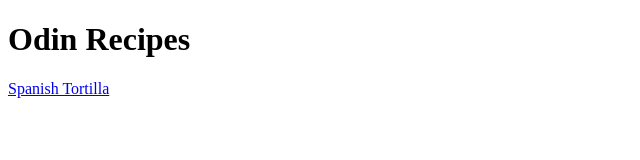
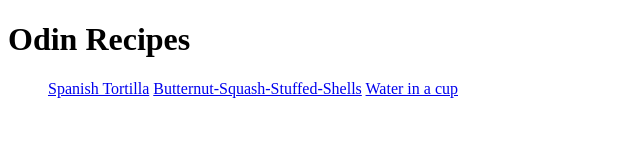
Before and after one commit to 0csis/odin-recipes, a plain HTML site: page index.html in a window 1280 px wide. Shown: the whole page, without its empty margins (0-640 px from the left). Drawn offline with Linux system fonts and the light colour scheme.

Commit message:
Modify index.html

```diff
--- a/index.html
+++ b/index.html
@@ -8,6 +8,10 @@
 </head>
 <body>
   <h1>Odin Recipes</h1>
-  <a href="recipes/tortilla.html">Spanish Tortilla</a>
+  <ul>
+    <a href="recipes/tortilla.html">Spanish Tortilla</a>
+    <a href="recipes/Butternut-Squash-Stuffed-Shells.html">Butternut-Squash-Stuffed-Shells</a>
+    <a href="recipes/water-in-a-cup.html">Water in a cup</a>
+  </ul>
 </body>
 </html>
```
Also changed, not shown: images/cup.jpg (added).
